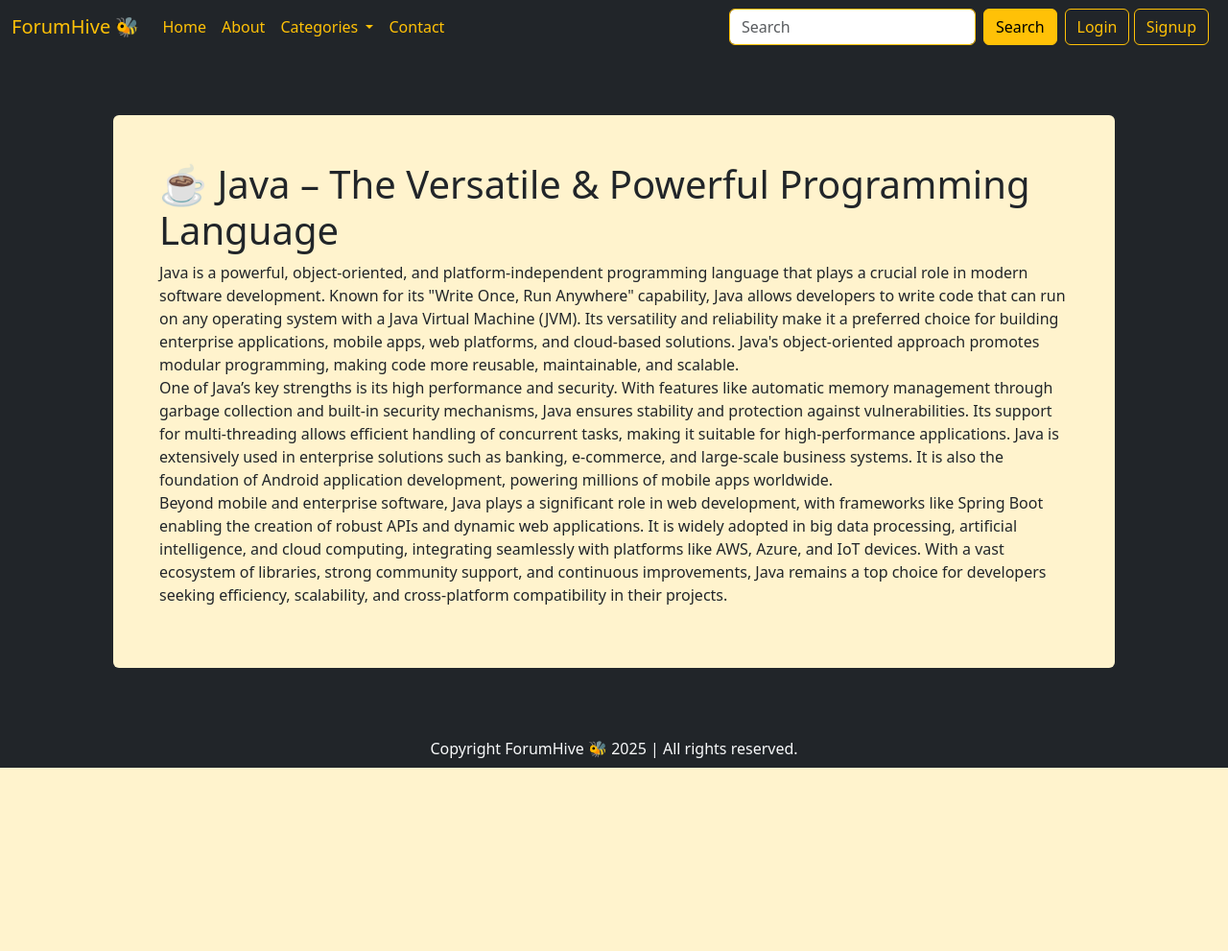
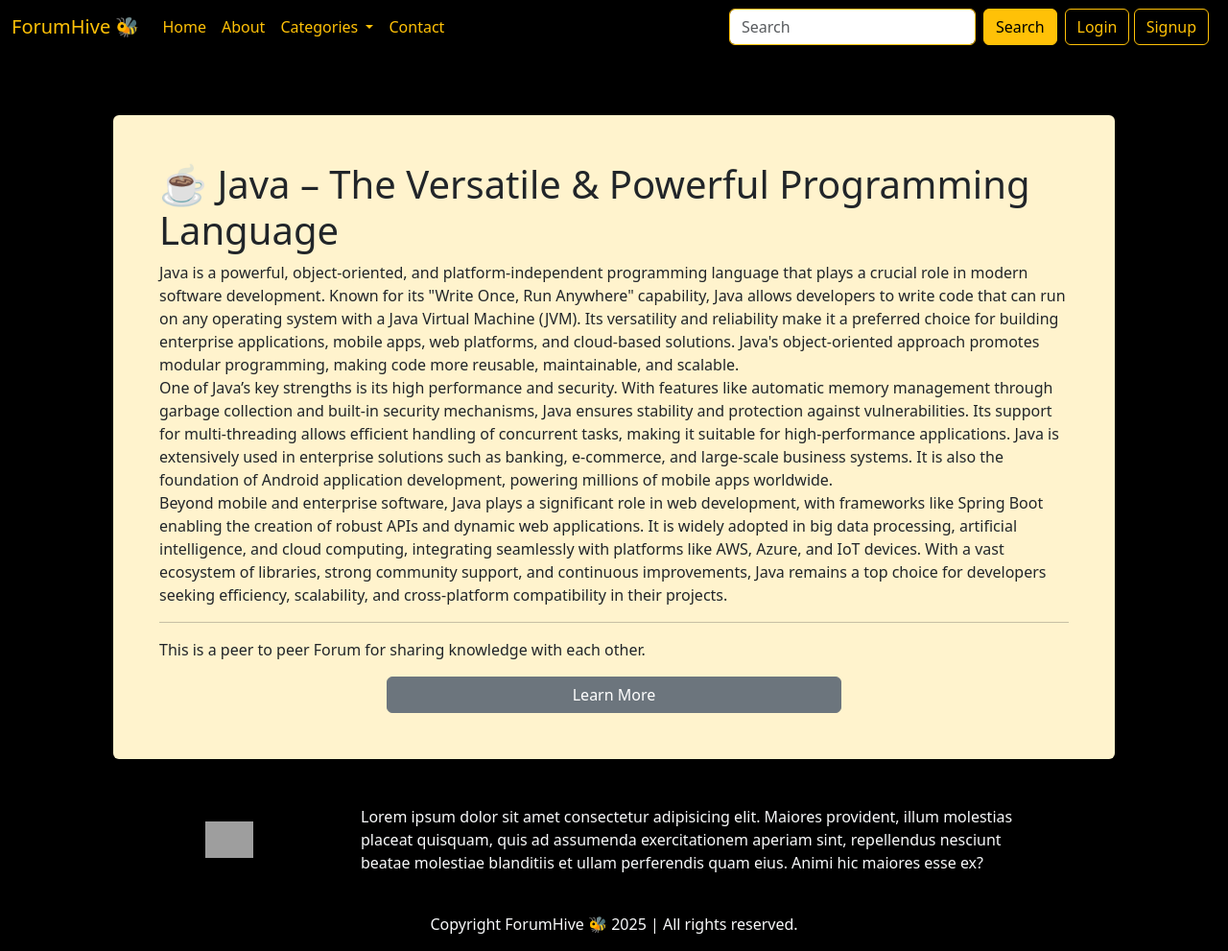
Before and after one commit to Aditya-Prakash07/online-forum-website-php, a PHP site: page /threads.php in a window 1280 px wide. Shown: the whole page at 96% size. Before the commit the page ends 800 px from the top, so only its background shows below. Run offline with PHP 8.4, Linux system fonts and the light colour scheme; grey boxes are pictures that could not be loaded.

Commit message:
improved..

```diff
--- a/index.php
+++ b/index.php
@@ -15,7 +15,7 @@ include "partials/_dbconnect.php";
     crossorigin="anonymous" />
 </head>
 
-<body class="bg-dark">
+<body class="bg-black">
 
   <?php
   include "partials/_header.php";
@@ -214,7 +214,7 @@ include "partials/_dbconnect.php";
   </div>
 <!-- Categories container starts here -->
   <div class="container mt-4">
-    <h3 class="text-center">ForumHive - Browse Categories</h3>
+    <h3 class="text-center text-warning">ForumHive - Browse Categories</h3>
     <div class="row mt-4">
       <!-- Fetch all the categories -->
       <?php
--- a/partials/_footer.php
+++ b/partials/_footer.php
@@ -1,3 +1,3 @@
-<div class="container-fluid bg-dark text-light mt-4">
+<div class="container-fluid bg-black text-light mt-4 py-3">
     <p class="text-center mb-0">Copyright ForumHive 🐝 2025 | All rights reserved.</p>
 </div>
--- a/partials/_header.php
+++ b/partials/_header.php
@@ -1,6 +1,6 @@
 <?php
 
-echo '<nav class="navbar navbar-expand-lg navbar-dark bg-transparent fixed-top">
+echo '<nav class="navbar navbar-expand-lg navbar-dark bg-black fixed-top">
   <div class="container-fluid">
     <a class="navbar-brand text-warning" href="#">ForumHive 🐝</a>
     <button class="navbar-toggler" type="button" data-bs-toggle="collapse" data-bs-target="#navbarSupportedContent" aria-controls="navbarSupportedContent" aria-expanded="false" aria-label="Toggle navigation">
--- a/threads.php
+++ b/threads.php
@@ -15,7 +15,7 @@ include "partials/_dbconnect.php";
     crossorigin="anonymous" />
 </head>
 
-<body class="bg-dark">
+<body class="bg-black">
 
   <?php
   include "partials/_header.php";
@@ -31,7 +31,23 @@ include "partials/_dbconnect.php";
             <br>
             Beyond mobile and enterprise software, Java plays a significant role in web development, with frameworks like Spring Boot enabling the creation of robust APIs and dynamic web applications. It is widely adopted in big data processing, artificial intelligence, and cloud computing, integrating seamlessly with platforms like AWS, Azure, and IoT devices. With a vast ecosystem of libraries, strong community support, and continuous improvements, Java remains a top choice for developers seeking efficiency, scalability, and cross-platform compatibility in their projects.
         </p>
+        <hr>
+        <p>This is a peer to peer Forum for sharing knowledge with each other.</p>
+        <div class="d-grid gap-2 col-6 mx-auto">
+            <button class="btn btn-secondary" type="button">Learn More</button>
+        </div>
     </div>
+  </div>
+
+  <div class="container px-5">
+        <div class="d-flex align-items-center px-5">
+        <div class="flex-shrink-0 px-5">
+            <img src="/images/img2.jpg" width = "50px" alt="...">
+        </div>
+            <div class="flex-grow-1 ms-3 text-light px-5">
+               Lorem ipsum dolor sit amet consectetur adipisicing elit. Maiores provident, illum molestias placeat quisquam, quis ad assumenda exercitationem aperiam sint, repellendus nesciunt beatae molestiae blanditiis et ullam perferendis quam eius. Animi hic maiores esse ex?
+            </div>
+        </div>
   </div>
 
   <?php
```
